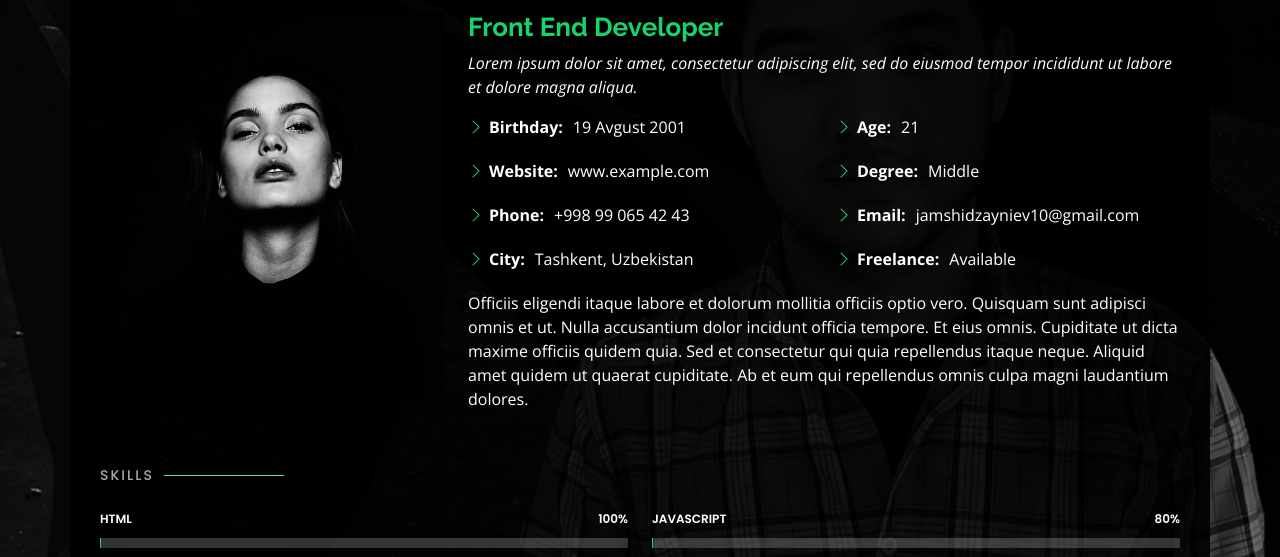
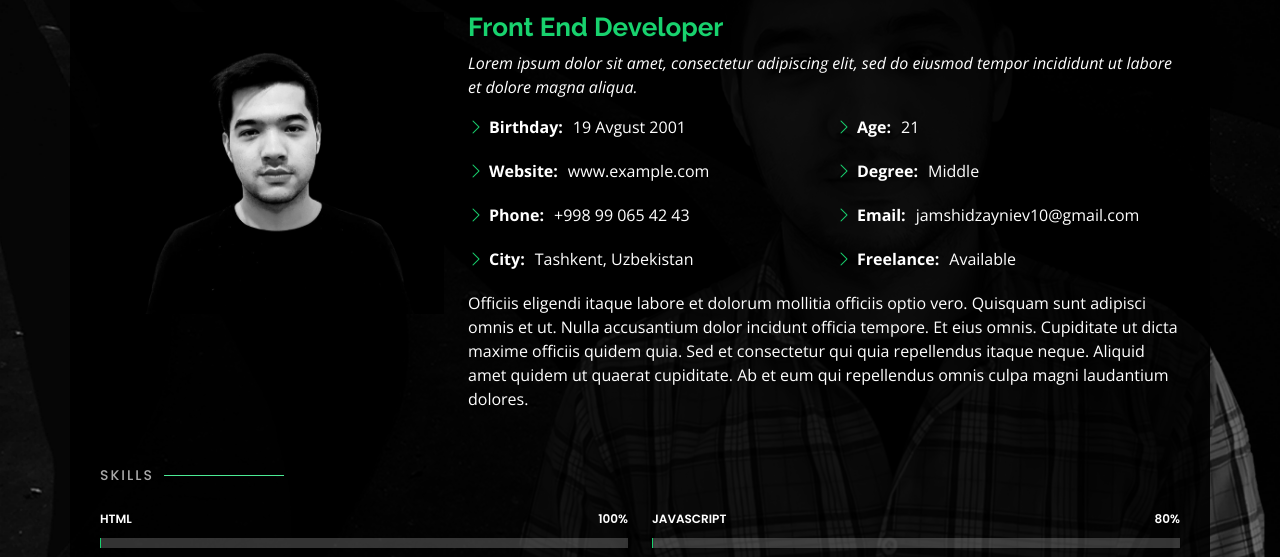
Before and after one commit to jamshid-zayniyev/jamzayn, a plain HTML site: page index.html in a window 1280 px wide. Both pictures are taken after a click on the link "About". Shown: the part 201-758 px from the top of the page. Drawn offline with nearby package versions, Linux system fonts and the light colour scheme.

Commit message:
jamzayn
jamzayn

```diff
--- a/index.html
+++ b/index.html
@@ -81,7 +81,7 @@
 
       <div class="row">
         <div class="col-lg-4" data-aos="fade-right">
-          <img src="assets/img/me.jpg" class="img-fluid" alt="">
+          <img src="assets/img/me3.png" class="img-fluid" alt="">
         </div>
         <div class="col-lg-8 pt-4 pt-lg-0 content" data-aos="fade-left">
           <h3>Front End Developer</h3>
```
Also changed, not shown: assets/img/me.jpg (deleted), assets/img/me1.png (added), assets/img/me3.PNG (added).
